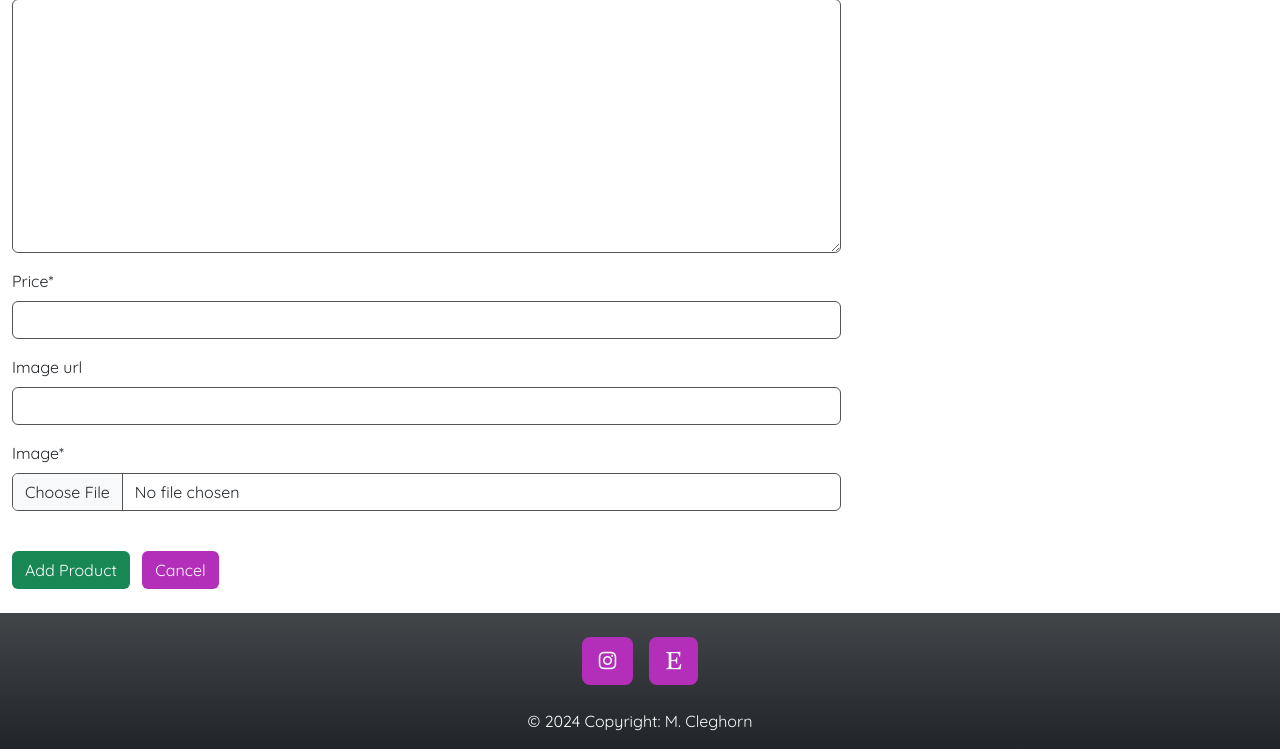
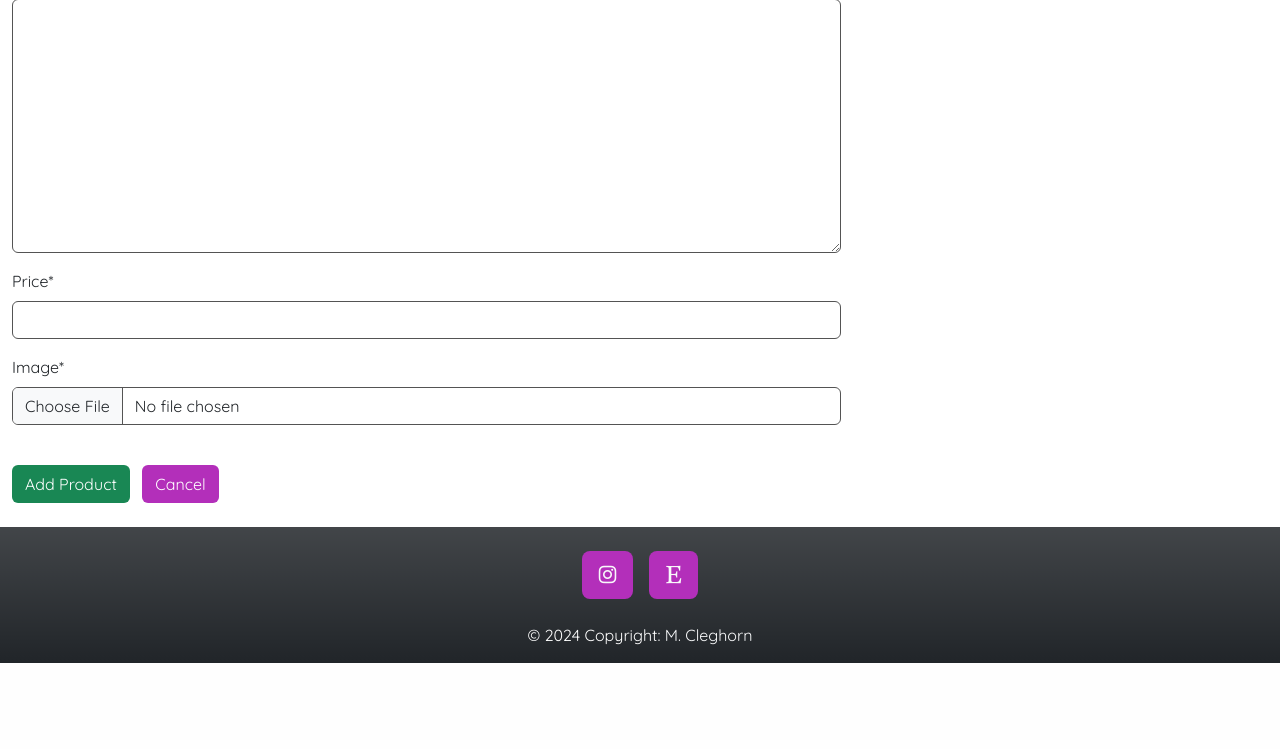
Before and after one commit to Cleg83/sew_crafty_project, a Django app: page /shop/add_shop_item/ in a window 1280 px wide. Shown: the part 479-1228 px from the top of the page. After the commit the page ends 1142 px from the top, so only its background shows below. Run offline with Django 5.2, Linux system fonts and the light colour scheme; the visitor is signed in with stand-in values (Sample User, id 1); data that the repository does not hold is empty; some libraries are stand-ins or nearby versions.

Commit message:
Remove image_url field from forms and templates

```diff
--- a/events/templates/events/add_event.html
+++ b/events/templates/events/add_event.html
@@ -25,7 +25,6 @@
                         {{ form.end_time|as_crispy_field }}
                         {{ form.description|as_crispy_field }}
                         {{ form.location|as_crispy_field }}
-                        {{ form.image_url|as_crispy_field }}
                         {{ form.image|as_crispy_field }}
                         {{ form.ticket_required|as_crispy_field }}
                         {{ form.ticket_url|as_crispy_field }}
--- a/events/templates/events/edit_event.html
+++ b/events/templates/events/edit_event.html
@@ -25,7 +25,6 @@
                         {{ form.end_time|as_crispy_field }}
                         {{ form.description|as_crispy_field }}
                         {{ form.location|as_crispy_field }}
-                        {{ form.image_url|as_crispy_field }}
                         {{ form.image|as_crispy_field }}
                         {{ form.ticket_required|as_crispy_field }}
                         {{ form.ticket_url|as_crispy_field }}
--- a/shop/forms.py
+++ b/shop/forms.py
@@ -4,7 +4,7 @@ from .models import Product, Category
 class AddProductForm(forms.ModelForm):
     class Meta:
         model = Product
-        fields = ['category', 'sku', 'name', 'description', 'price', 'image_url', 'image', 'in_stock']
+        fields = ['category', 'sku', 'name', 'description', 'price', 'image', 'in_stock']
 
     def __init__(self, *args, **kwargs):
         super().__init__(*args, **kwargs)
--- a/shop/templates/shop/add_shop_item.html
+++ b/shop/templates/shop/add_shop_item.html
@@ -22,7 +22,6 @@
                     {{ form.category|as_crispy_field }}
                     {{ form.description|as_crispy_field }}
                     {{ form.price|as_crispy_field }}
-                    {{ form.image_url|as_crispy_field }}
                     {{ form.image|as_crispy_field }}
                 </fieldset>
 
--- a/shop/templates/shop/edit_shop_item.html
+++ b/shop/templates/shop/edit_shop_item.html
@@ -22,7 +22,6 @@
                     {{ form.category|as_crispy_field }}
                     {{ form.description|as_crispy_field }}
                     {{ form.price|as_crispy_field }}
-                    {{ form.image_url|as_crispy_field }}
                     {{ form.image|as_crispy_field }}
                     {{ form.in_stock|as_crispy_field }}
                 </fieldset>
```
Also changed, not shown: README.md.
